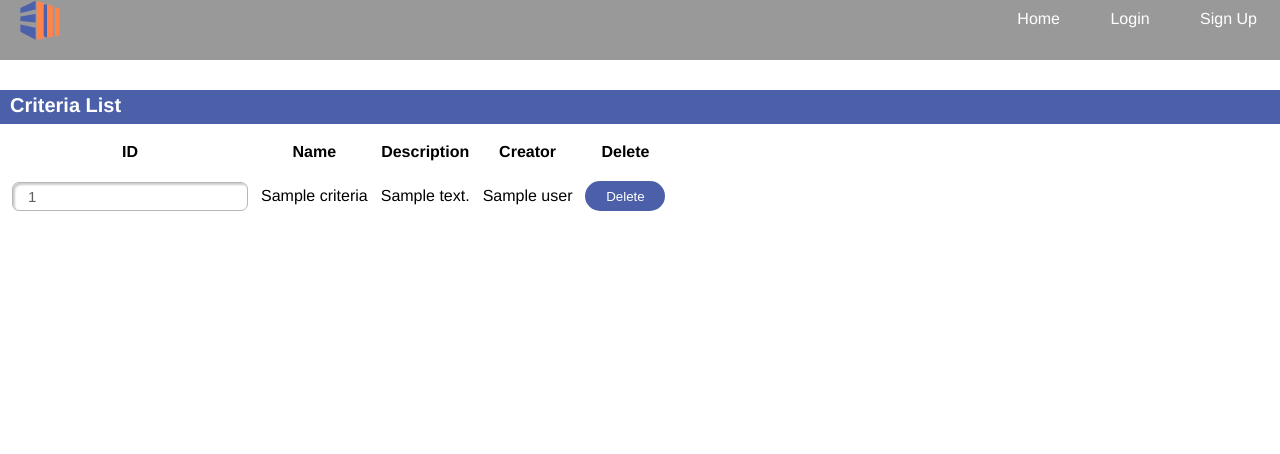
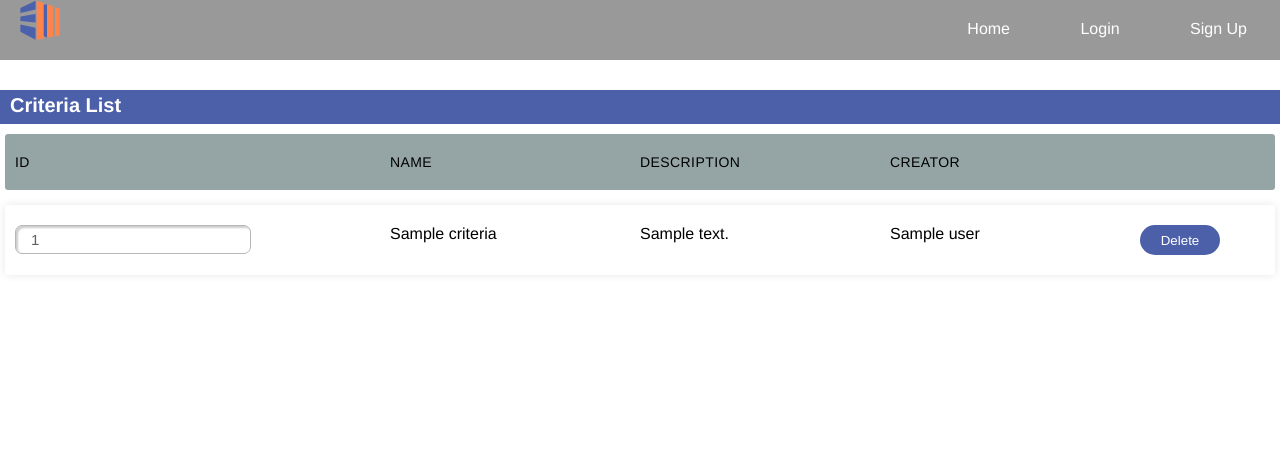
Before and after one commit to Security-Evaluations-Management/ManageYourSecurityEvaluations, a Python web app: template frontend/templates/criteria.html in a window 1280 px wide. Shown: the top 454 px of the page. Run offline with Jinja, Linux system fonts and the light colour scheme; the template is opened without the code that fills it: most values are stand-ins (such as "Sample title", 1, 10 or a date in 2020).

Commit message:
[Tian] upload criteria.css need to add scroll down bar later

```diff
--- a/frontend/static/css/criteria.css
+++ b/frontend/static/css/criteria.css
@@ -21,7 +21,7 @@
   margin-top: 10px;
 }
 
-form{
+.create-criteria{
   position: relative;
   width: 500px;
   height : 200px;
@@ -29,26 +29,6 @@
   padding: 1em;
   box-sizing: border-box;
   background : #FFF;
-}
-
-table {
-  display: grid;
-
-}
-
-th {
-  height: 50px;
-  padding-left: 10px;
-}
-
-td{
-  text-align: left;
-  vertical-align: center;
-  padding-left: 10px;
-}
-
-input{
-
 }
 
 label {
@@ -100,3 +80,75 @@
 input[type=submit]:hover {
   background: #bfcdff;
 }
+
+.criteria-list-table{
+  max-width: 2000px;
+  margin-left: auto;
+  margin-right: auto;
+  padding-left: 5px;
+  padding-right: 5px;
+  overflow:scroll;
+}
+  li {
+    border-radius: 3px;
+    padding: 10px 10px;
+    display: flex;
+    justify-content: space-between;
+    margin-bottom: 15px;
+  }
+  .list-header {
+    background-color: #95a5a6;
+    font-size: 14px;
+    text-transform: uppercase;
+    letter-spacing: 0.03em;
+  }
+  .list-row {
+    background-color: #ffffff;
+    box-shadow: 0px 0px 9px 0px rgba(0, 0, 0, 0.1);
+  }
+  .col-1 {
+    flex-basis: 30%;
+  }
+  .col-2 {
+    flex-basis: 20%;
+  }
+  .col-3 {
+    flex-basis: 20%;
+  }
+  .col-4 {
+    flex-basis: 20%;
+  }
+  .col-5 {
+    flex-basis: 10%;
+  }
+
+  @media all and (max-width: 567px) {
+    .table-header {
+      display: none;
+    }
+    .table-row {
+    }
+    li {
+      display: block;
+    }
+    .col {
+      flex-basis: 70%;
+    }
+    .col {
+      display: flex;
+      padding: 5px 0;
+    }
+    col:before {
+        color: #6c7a89;
+        padding-right: 10px;
+        content: attr(data-label);
+        flex-basis: 50%;
+        text-align: right;
+      }
+  }
+
+
+.criteria-result
+{
+
+}
--- a/frontend/templates/criteria.html
+++ b/frontend/templates/criteria.html
@@ -12,7 +12,7 @@
     {% if allow_modification %}
         <h3 class="title">Add New Criteria</h3>
 
-        <form action="/criteria/creation" method="POST" enctype="multipart/form-data">
+        <form class = "create-criteria" action="/criteria/creation" method="POST" enctype="multipart/form-data">
             <div>
                 <label>Criteria Name: </label>
                 <input type="text" name="criteria_name" placeholder="criteria name" autofocus=""><br>
@@ -39,40 +39,44 @@
             {% endif %}
         {% endwith %}
     {% endif %}
+
     {% if not criteria_list %}
         <h3 class="title">No Criteria Exist</h3>
     {% else %}
+
         <h3 class="title">Criteria List</h3>
-        <table id="Criteria List">
-            <tr>
-                <th>ID</th>
-                <th>Name</th>
-                <th>Description</th>
-                <th>Creator</th>
-                <th>Delete</th>
-            </tr>
+        <div class="criteria-result">
+            <ul class = "criteria-list-table">
+            <li class = "list-header">
+                <div class = "col col-1">ID</div>
+                <div class = "col col-2">Name</div>
+                <div class = "col col-3">Description</div>
+                <div class = "col col-4">Creator</div>
+                <div class = "col col-5"></div>
+            </li>
+           <form action="/criteria/delete" method="POST">
+            {% for criteria in criteria_list %}
 
-            {% for criteria in criteria_list %}
-                <form action="/criteria/delete" method="POST">
-                    <tr>
-                        <td>
-                            <label>
-                                <input type="text" name="criteria_to_remove_id" value="{{ criteria.id }}" readonly/>
-                            </label>
-                        </td>
-                        <td>{{ criteria.name }}</td>
-                        <td>{{ criteria.description }}</td>
-                        <td>{{ criteria.user.name }}</td>
-                        <td>
+                <li class = "list-row">
+                        <div class = "col col-1">
+                        <input type="text" name="criteria_to_remove_id" value="{{ criteria.id }}" readonly/>
+                        </div>
+                        <div class = "col col-2">{{ criteria.name }}</div>
+                        <div class = "col col-3">{{ criteria.description }}</div>
+                        <div class = "col col-4">{{ criteria.user.name }}</div>
+                        <div class = "col col-5">
                             {% if allow_modification %}
                                 <input type="submit" name="action" value="Delete"/>
                             {% else %}
                                 <input type="submit" name="action" value="Delete" disabled/>
                             {% endif %}
-                        </td>
-                    </tr>
+                        </div>
+                  </li>
+
                 </form>
+
             {% endfor %}
-        </table>
+        </ul>
+        </div>
     {% endif %}
 {% endblock %}
--- a/frontend/templates/search.html
+++ b/frontend/templates/search.html
@@ -78,7 +78,6 @@
                 <div class = "col col-2">{{ evidence.name }}</div>
                 <div class = "col col-3">{{ evidence.last_edit_time}}</div>
                 <div class = "col col-4"><a href="{{ url_for('view.view') }}"evidence.id>View</a></div>
-
             </li>
         {% endfor %}
          </ul>
```
